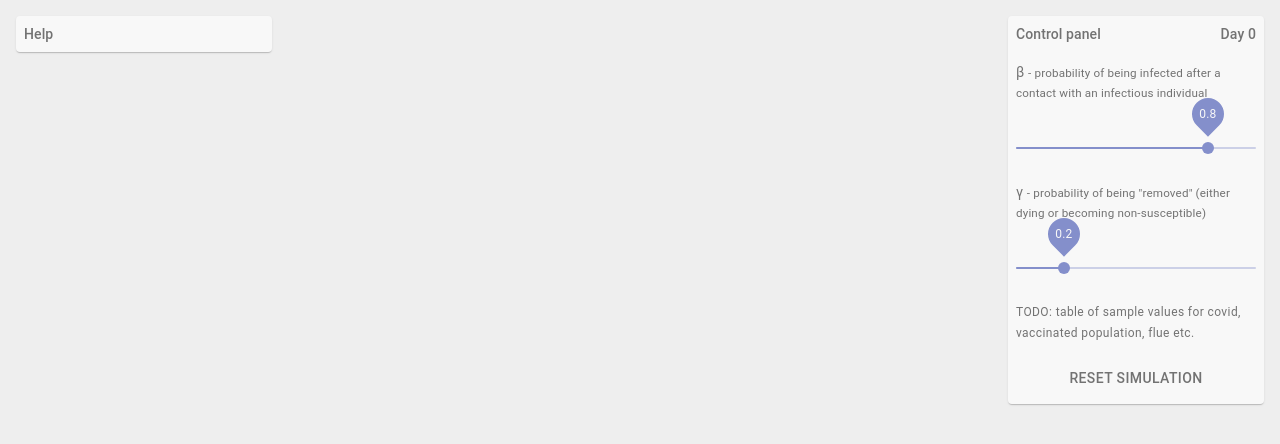
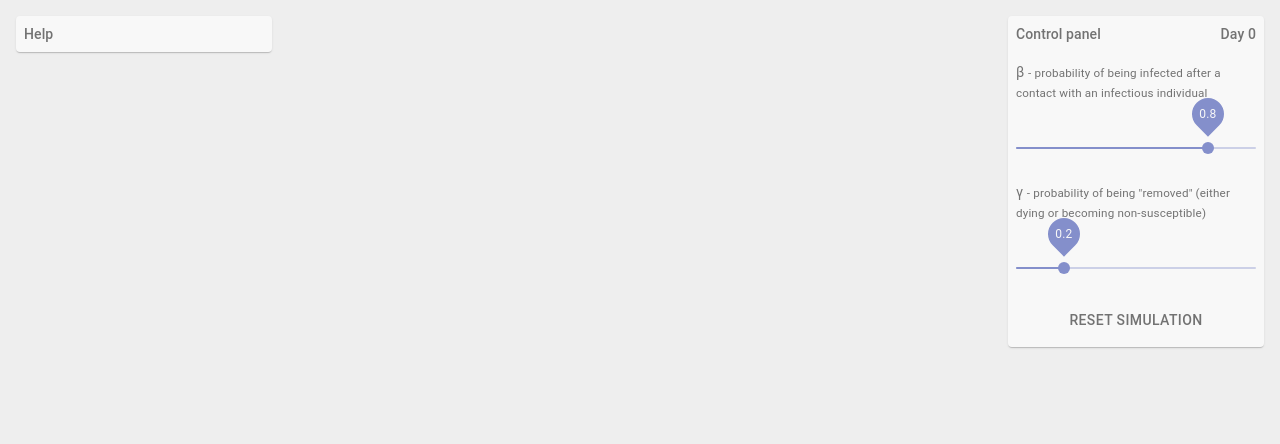
Before and after one commit to zerodays/covid-sir-visualization, a React (Create React App) app: page / in a window 1280 px wide. Shown: the top 444 px of the page. Built offline with nearby package versions, Linux system fonts and the light colour scheme.

Commit message:
update text

```diff
--- a/src/ControlPanel.js
+++ b/src/ControlPanel.js
@@ -56,12 +56,6 @@ class ControlPanel extends Component {
             </Box>
           </Grid>
           <Grid item xs={12}/>
-          <Grid item xs={12}>
-            <Typography variant='caption'>
-              TODO: table of sample values for covid, vaccinated population, flue etc.
-            </Typography>
-          </Grid>
-          <Grid item xs={12}/>
           <Grid item>
             <Button size='small' variant='raised' onClick={this.props.onReset} color='secondary'>
               Reset simulation
--- a/src/HelpCard.js
+++ b/src/HelpCard.js
@@ -49,7 +49,7 @@ class HelpCard extends Component {
           </Grid>
           <Grid item xs={12}>
             <Typography variant='caption'>
-              This is a simplified discrete representation of the epidemiological <a
+              This is a simplified discrete representation of the epidemiological (local) <a
               href={'https://en.m.wikipedia.org/wiki/Compartmental_models_in_epidemiology#The_SIR_model'}>SIR model</a>.
             </Typography>
           </Grid>
```
